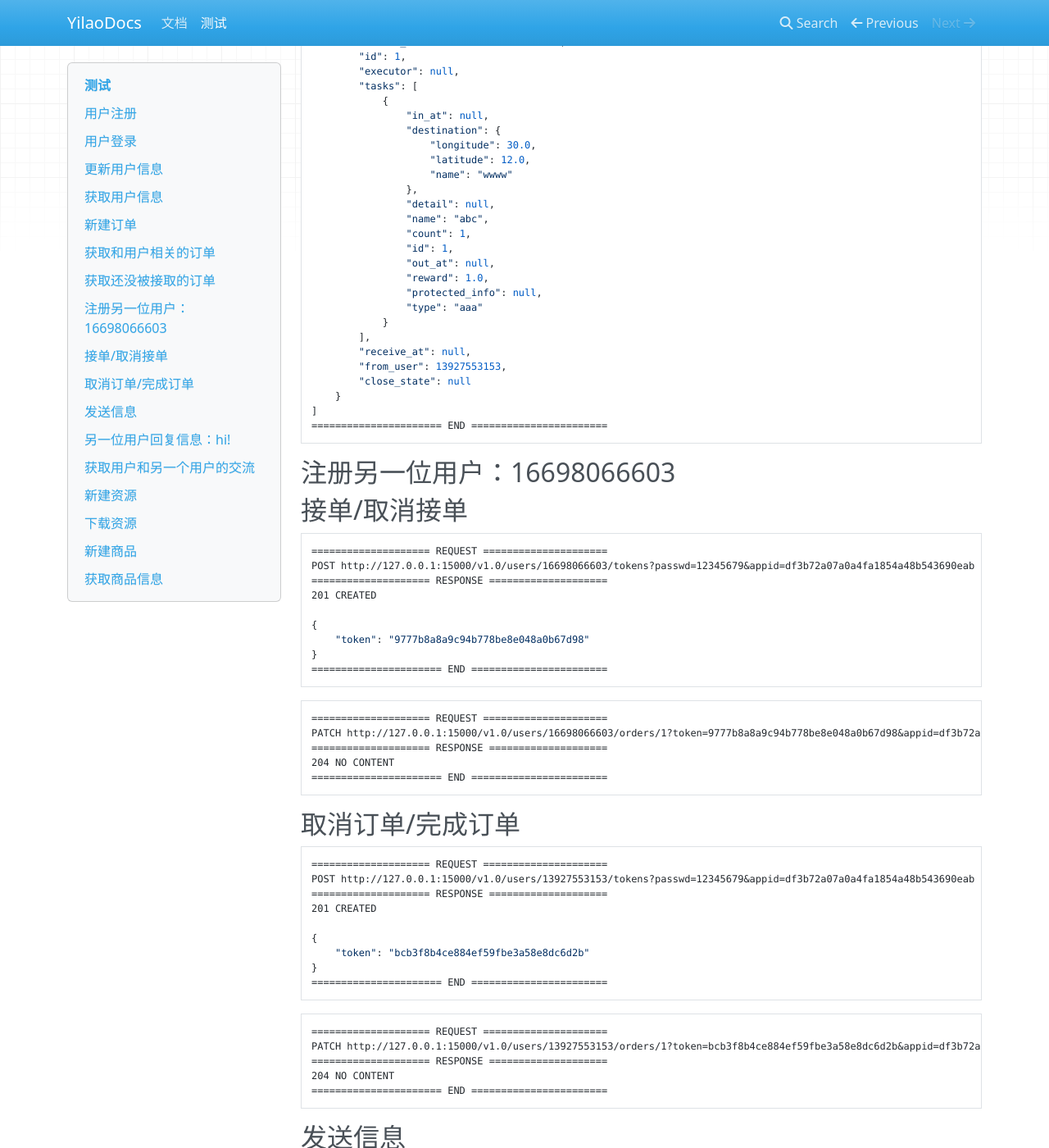
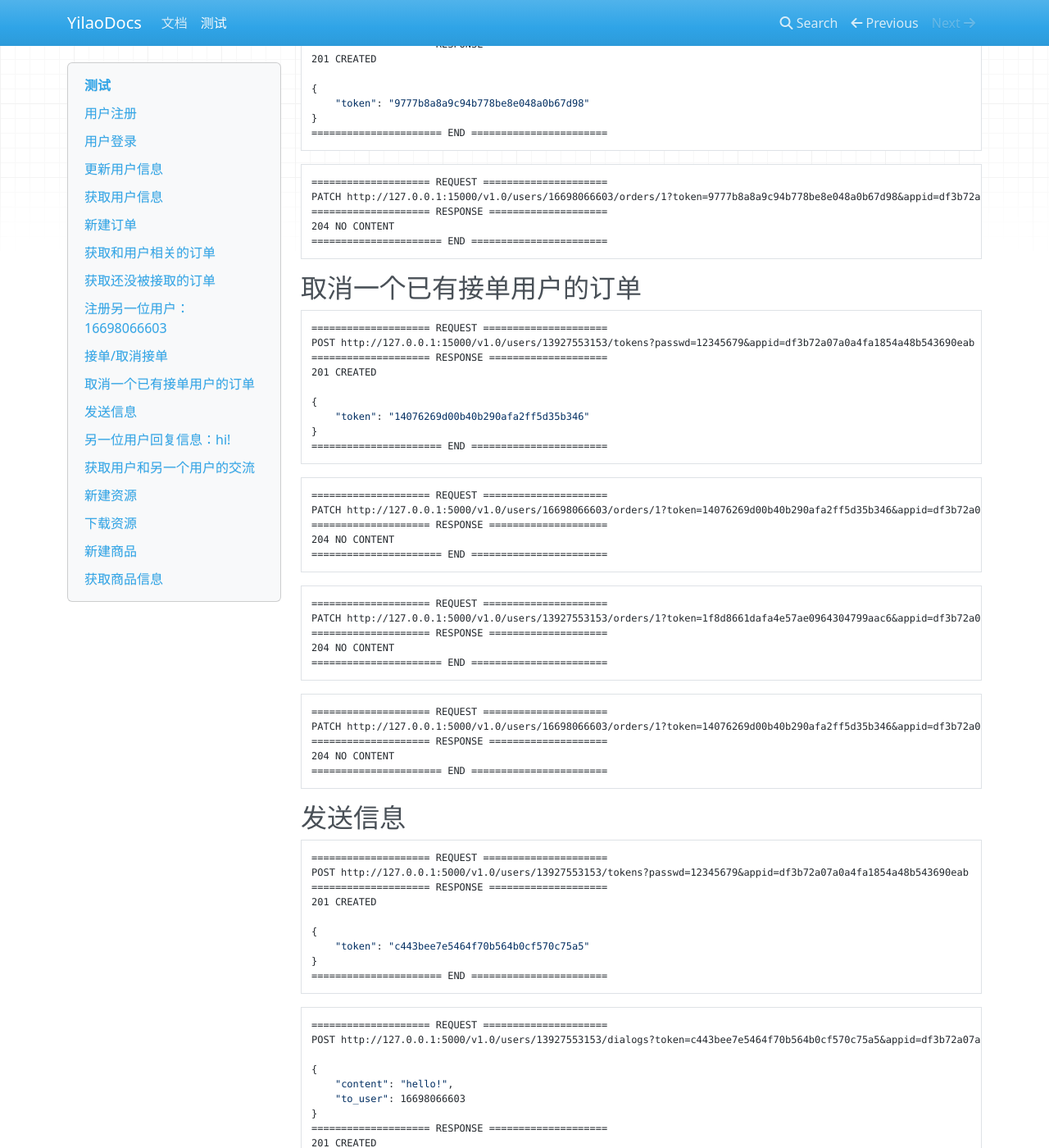
Before and after one commit to otttf/YilaoServer, an MkDocs documentation site: the page built from resource/v1_0/docs/docs/test.md, in a window 1280 px wide and 1400 px high, scrolled down 6003 px. Shown: the whole window at 82% size. Built offline with MkDocs 1.6.1, drawn with Linux system fonts in a browser that asks for light colours; nearby versions of some CDN libraries; some of the changed text lies outside the part shown.

Commit message:
用户取消订单需要得到接单者同意

````diff
--- a/resource/v1_0/docs/docs/test.md
+++ b/resource/v1_0/docs/docs/test.md
@@ -3,20 +3,6 @@
 **注意：**在测试中，列举的是完整过程，看起来每次都会申请token，但实际上token并不需要重复申请。
 
 ## 用户注册
-
-```
-==================== REQUEST =====================
-POST http://127.0.0.1:15000/v1.0/users/0/resources?appid=df3b72a07a0a4fa1854a48b543690eab
-
-图片数据
-==================== RESPONSE ====================
-201 CREATED
-
-{
-    "uuid": "daaa1715-e873-4a08-b9c6-a68748917ccf"
-}
-====================== END =======================
-```
 
 ```
 ==================== REQUEST =====================
@@ -198,7 +184,7 @@ POST http://127.0.0.1:5000/v1.0/users/13927553153/tokens?passwd=12345679&appid=d
 
 ```
 ==================== REQUEST =====================
-GET http://127.0.0.1:5000/v1.0/users/13927553153?token=c443bee7e5464f70b564b0cf570c75a5&appid=df3b72a07a0a4fa1854a48b543690eab
+GET http://127.0.0.1:5000/v1.0/users/13927553153
 ==================== RESPONSE ====================
 200 OK
 
@@ -227,29 +213,25 @@ POST http://127.0.0.1:5000/v1.0/users/13927553153/tokens?passwd=12345679&appid=d
 201 CREATED
 
 {
-    "token": "c443bee7e5464f70b564b0cf570c75a5"
+    "token": "1f8d8661dafa4e57ae0964304799aac6"
 }
 ====================== END =======================
 ```
 
 ```
 ==================== REQUEST =====================
-POST http://127.0.0.1:5000/v1.0/users/13927553153/orders?token=c443bee7e5464f70b564b0cf570c75a5&appid=df3b72a07a0a4fa1854a48b543690eab
+POST http://127.0.0.1:5000/v1.0/users/13927553153/orders?token=1f8d8661dafa4e57ae0964304799aac6&appid=df3b72a07a0a4fa1854a48b543690eab
 
 {
-    "tasks": [
-        {
-            "name": "abc",
-            "type": "aaa",
-            "count": 1,
-            "reward": 1,
-            "destination": {
-                "longitude": 12,
-                "latitude": 30,
-                "name": "wwww"
-            }
-        }
-    ]
+    "phone": 15466666,
+    "destination": {
+        "longitude": 1,
+        "latitude": 2,
+        "name": "aaa"
+    },
+    "type": "abc",
+    "count": 1,
+    "reward": 2
 }
 ==================== RESPONSE ====================
 201 CREATED
@@ -269,50 +251,40 @@ POST http://127.0.0.1:5000/v1.0/users/13927553153/tokens?passwd=12345679&appid=d
 201 CREATED
 
 {
-    "token": "c443bee7e5464f70b564b0cf570c75a5"
+    "token": "1f8d8661dafa4e57ae0964304799aac6"
 }
 ====================== END =======================
 ```
 
 ```
 ==================== REQUEST =====================
-GET http://127.0.0.1:5000/v1.0/users/13927553153/orders?token=c443bee7e5464f70b564b0cf570c75a5&appid=df3b72a07a0a4fa1854a48b543690eab
+GET http://127.0.0.1:5000/v1.0/users/13927553153/orders?type=abc&token=1f8d8661dafa4e57ae0964304799aac6&appid=df3b72a07a0a4fa1854a48b543690eab
 ==================== RESPONSE ====================
 200 OK
 
 [
     {
+        "executor": null,
+        "in_at": null,
+        "close_at": null,
+        "create_at": "2021-03-07T13:13:46",
+        "destination": {
+            "latitude": 1.0,
+            "name": "aaa",
+            "longitude": 2.0
+        },
+        "phone": 15466666,
+        "close_state": null,
+        "protected_info": null,
+        "out_at": null,
+        "from_user": 13927553153,
+        "count": 1,
         "emergency_level": "normal",
-        "close_at": null,
-        "destination": {
-            "longitude": 90.0,
-            "latitude": 0.0,
-            "name": null
-        },
-        "create_at": "2021-02-14T06:06:25",
-        "id": 1,
-        "executor": null,
-        "tasks": [
-            {
-                "in_at": null,
-                "destination": {
-                    "longitude": 30.0,
-                    "latitude": 12.0,
-                    "name": "wwww"
-                },
-                "detail": null,
-                "name": "abc",
-                "count": 1,
-                "id": 1,
-                "out_at": null,
-                "reward": 1.0,
-                "protected_info": null,
-                "type": "aaa"
-            }
-        ],
+        "reward": 2.0,
+        "detail": null,
         "receive_at": null,
-        "from_user": 13927553153,
-        "close_state": null
+        "type": "abc",
+        "id": 1
     }
 ]
 ====================== END =======================
@@ -322,43 +294,34 @@ GET http://127.0.0.1:5000/v1.0/users/13927553153/orders?token=c443bee7e5464f70b5
 
 ```
 ==================== REQUEST =====================
-GET http://127.0.0.1:5000/v1.0/public_orders
+GET http://127.0.0.1:5000/v1.0/public_orders?begin=-100&end=100
 ==================== RESPONSE ====================
 200 OK
 
 [
     {
+        "executor": null,
+        "in_at": null,
+        "close_at": null,
+        "create_at": "2021-03-07T13:13:45",
+        "destination": {
+            "latitude": 1.0,
+            "name": "aaa",
+            "longitude": 2.0
+        },
+        "phone": 15466666,
+        "close_state": null,
+        "protected_info": null,
+        "id_photo": "162fa699-f0bb-4bfa-9ee3-19293318b91e",
+        "out_at": null,
+        "from_user": 13927553153,
+        "count": 1,
         "emergency_level": "normal",
-        "close_at": null,
-        "destination": {
-            "longitude": 90.0,
-            "latitude": 0.0,
-            "name": null
-        },
-        "create_at": "2021-02-14T06:06:25",
-        "id": 1,
-        "executor": null,
-        "tasks": [
-            {
-                "in_at": null,
-                "destination": {
-                    "longitude": 30.0,
-                    "latitude": 12.0,
-                    "name": "wwww"
-                },
-                "detail": null,
-                "name": "abc",
-                "count": 1,
-                "id": 1,
-                "out_at": null,
-                "reward": 1.0,
-                "protected_info": null,
-                "type": "aaa"
-            }
-        ],
+        "reward": 2.0,
+        "detail": null,
         "receive_at": null,
-        "from_user": 13927553153,
-        "close_state": null
+        "type": "abc",
+        "id": 1
     }
 ]
 ====================== END =======================
@@ -388,7 +351,7 @@ PATCH http://127.0.0.1:15000/v1.0/users/16698066603/orders/1?token=9777b8a8a9c94
 ====================== END =======================
 ```
 
-## 取消订单/完成订单
+## 取消一个已有接单用户的订单
 
 ```
 ==================== REQUEST =====================
@@ -397,14 +360,30 @@ POST http://127.0.0.1:15000/v1.0/users/13927553153/tokens?passwd=12345679&appid=
 201 CREATED
 
 {
-    "token": "bcb3f8b4ce884ef59fbe3a58e8dc6d2b"
+    "token": "14076269d00b40b290afa2ff5d35b346"
 }
 ====================== END =======================
 ```
 
 ```
 ==================== REQUEST =====================
-PATCH http://127.0.0.1:15000/v1.0/users/13927553153/orders/1?token=bcb3f8b4ce884ef59fbe3a58e8dc6d2b&appid=df3b72a07a0a4fa1854a48b543690eab&close=cancel
+PATCH http://127.0.0.1:5000/v1.0/users/16698066603/orders/1?token=14076269d00b40b290afa2ff5d35b346&appid=df3b72a07a0a4fa1854a48b543690eab&receive=True
+==================== RESPONSE ====================
+204 NO CONTENT
+====================== END =======================
+```
+
+```
+==================== REQUEST =====================
+PATCH http://127.0.0.1:5000/v1.0/users/13927553153/orders/1?token=1f8d8661dafa4e57ae0964304799aac6&appid=df3b72a07a0a4fa1854a48b543690eab&close=cancel
+==================== RESPONSE ====================
+204 NO CONTENT
+====================== END =======================
+```
+
+```
+==================== REQUEST =====================
+PATCH http://127.0.0.1:5000/v1.0/users/16698066603/orders/1?token=14076269d00b40b290afa2ff5d35b346&appid=df3b72a07a0a4fa1854a48b543690eab&close=close
 ==================== RESPONSE ====================
 204 NO CONTENT
 ====================== END =======================
--- a/schema.py
+++ b/schema.py
@@ -78,6 +78,7 @@ class OrderSchema(Schema):
     reward = fields.Float()
     in_at = fields.DateTime(allow_none=True)
     out_at = fields.DateTime(allow_none=True)
+    id_photo = fields.Str(dump_only=True)
 
 
 user_schema = UserSchema()
````
Also changed, not shown: resource/v1_0/docs/docs/index.md (+42 -50 lines), 3 other files.
